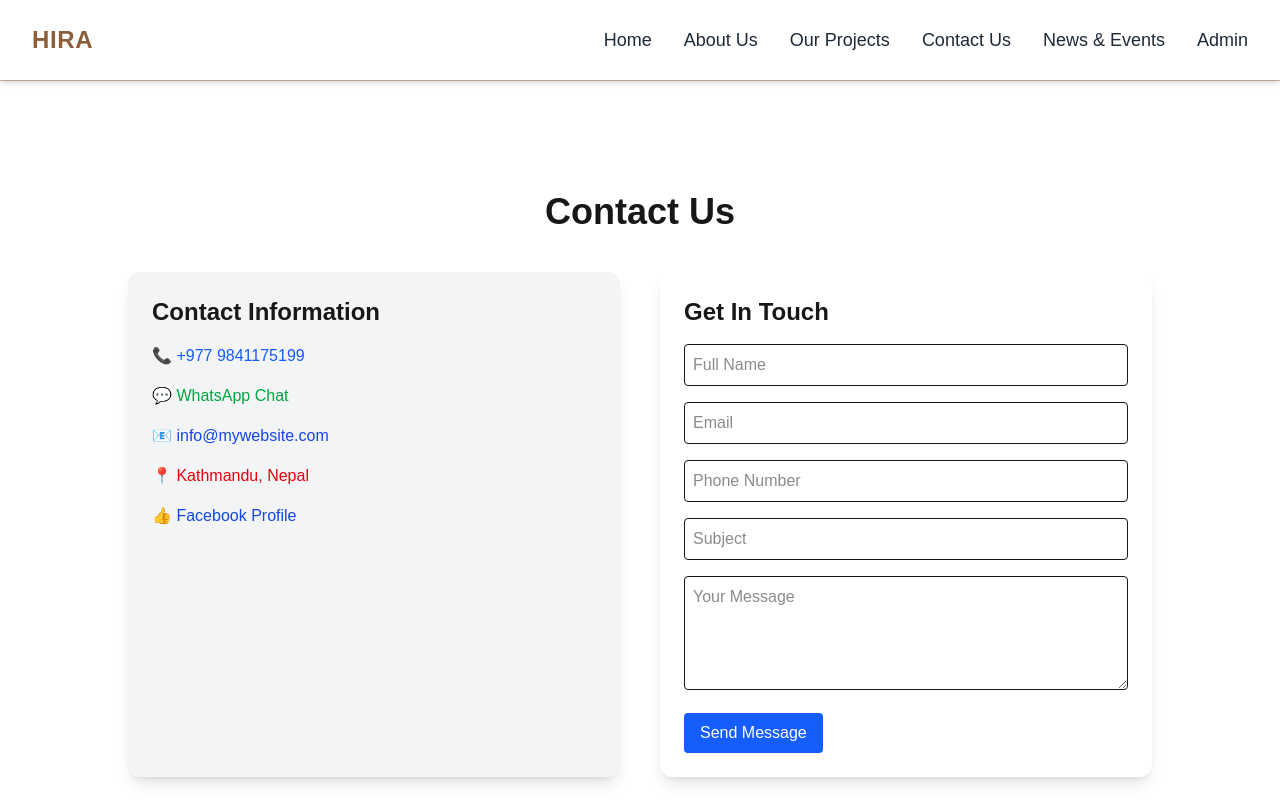
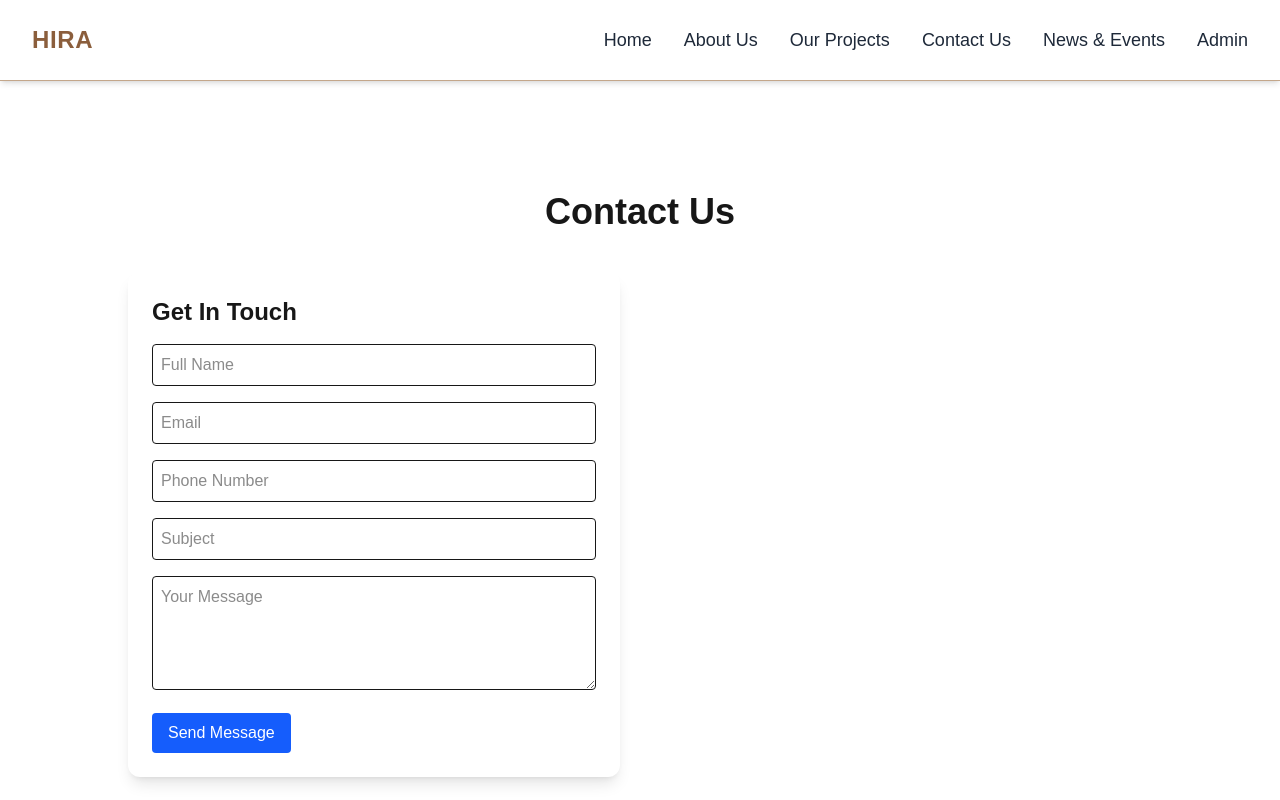
Before and after one commit to DipakRaut11/hira, a Next.js app: page /contact-us in a window 1280 px wide. Shown: the top 800 px of the page. Built offline with nearby package versions, Linux system fonts and the light colour scheme.

Commit message:
remove contactInfo age that was manually added

```diff
--- a/app/contact-us/page.tsx
+++ b/app/contact-us/page.tsx
@@ -7,7 +7,6 @@ export default function ContactPage() {
       <h1 className="text-4xl font-bold text-center mb-10">Contact Us</h1>
 
       <div className="grid grid-cols-1 md:grid-cols-2 gap-10 max-w-5xl mx-auto">
-        <ContactInfo />
         <ContactForm />
       </div>
     </main>
```
